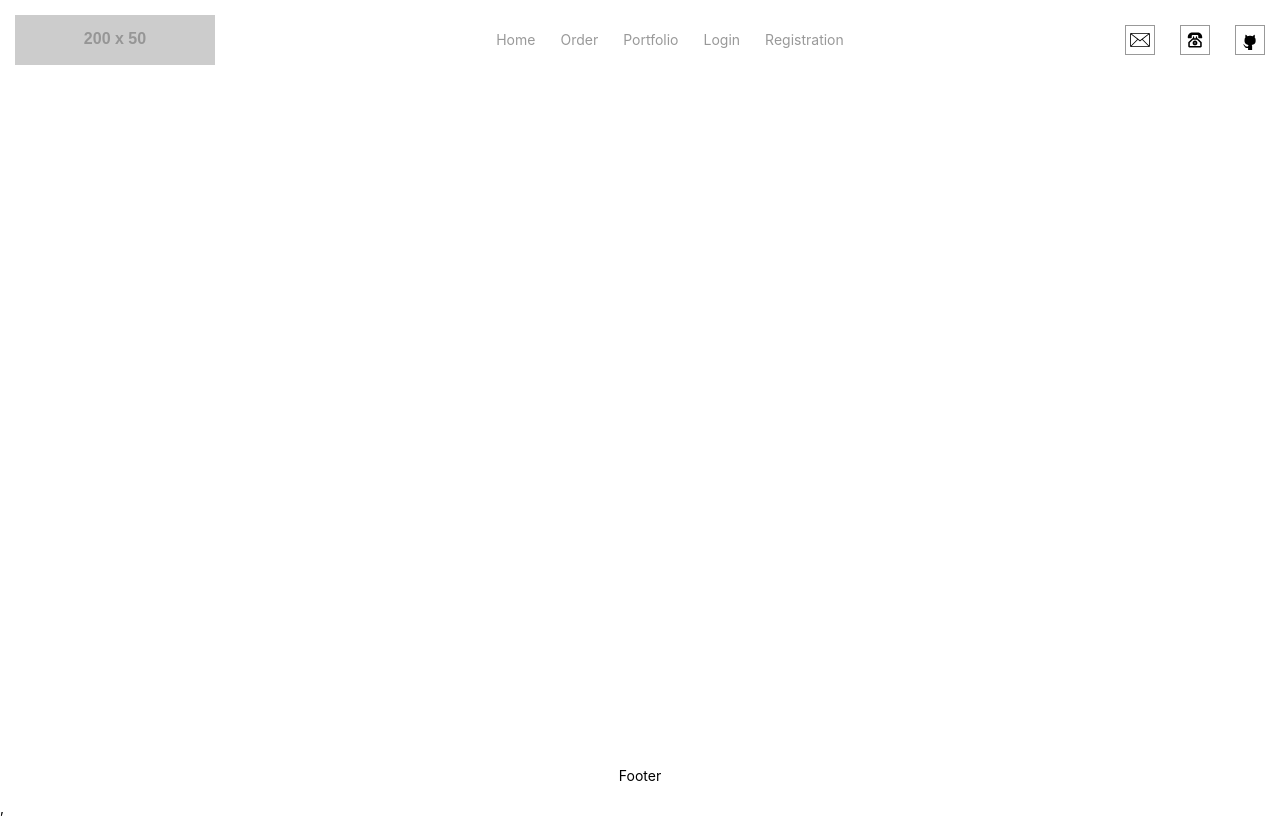
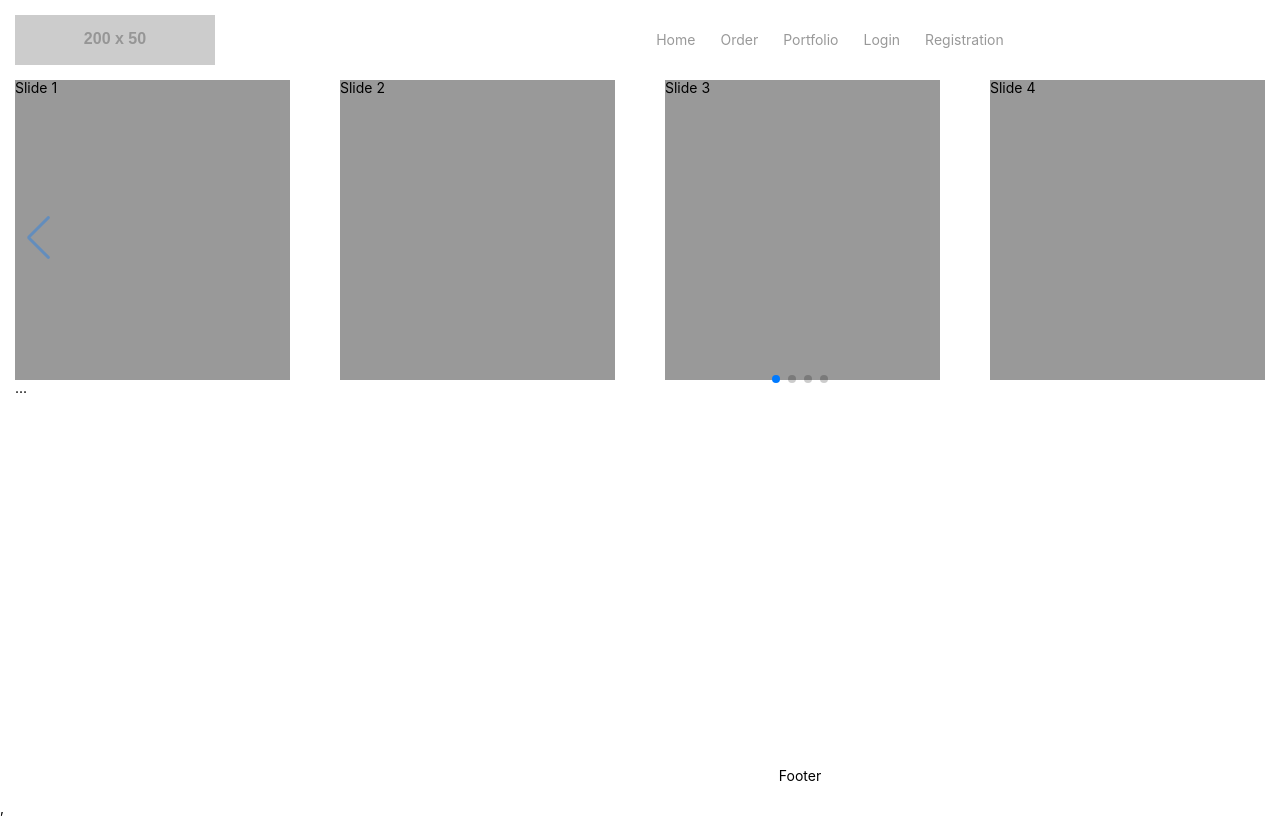
Before and after one commit to Lapitskyi/landing, a React (Create React App) app: page /home in a window 1280 px wide. Built offline with nearby package versions, Linux system fonts and the light colour scheme.

Commit message:
add swiper

```diff
--- a/package.json
+++ b/package.json
@@ -13,6 +13,7 @@
     "react-scripts": "4.0.1",
     "redux": "^4.0.5",
     "sass-loader": "^10.1.1",
+    "swiper": "^6.4.10",
     "web-vitals": "^0.2.4"
   },
   "scripts": {
--- a/src/App.js
+++ b/src/App.js
@@ -4,31 +4,32 @@ import './App.scss';
 import Header from "./components/Header/Header"
 import Footer from "./components/Footer/Footer"
 
-// import Order from "./components/Order/Order"
-// import Portfolio from "./components/Portfolio/Portfolio"
+import Order from "./components/Order/Order"
+import Portfolio from "./components/Portfolio/Portfolio"
 import Login from './components/Auth/Login';
 import Registration from './components/Auth/Registration';
 import Reset from './components/Auth/Reset';
 
-import { Route } from "react-router-dom"
+import {Route} from "react-router-dom"
+import Home from "./components/Home/Home";
 
 const App = () => {
     return (
         <div className="app-wrapper">
-      <Header />
+            <Header/>
             <div className="content">
                 <div className="container">
-
-          {/* <Route path='/order' render={() => <Order />} />
-          <Route path='/portfolio' render={() => <Portfolio />} /> */}
-          <Route path='/login' render={() => <Login />} />
-          <Route path='/registration' render={() => <Registration />} />
-          <Route path='/reset' render={() => <Reset />} />
+                    <Route path='/home' render={() => <Home/>}/>
+                    <Route path='/order' render={() => <Order/>}/>
+                    <Route path='/portfolio' render={() => <Portfolio/>}/>
+                    <Route path='/login' render={() => <Login/>}/>
+                    <Route path='/registration' render={() => <Registration/>}/>
+                    <Route path='/reset' render={() => <Reset/>}/>
 
                 </div>
 
             </div>
-      <Footer />
+            <Footer/>
         </div>
     )
 
--- a/src/components/Auth/AuthForm/AuthForm.jsx
+++ b/src/components/Auth/AuthForm/AuthForm.jsx
@@ -11,6 +11,7 @@ const AuthForm = (props) => {
             id={input.id}
             label={input.label}
             placeholder={input.placeholder}
+
         />)
 
     return (
@@ -23,6 +24,6 @@ const AuthForm = (props) => {
         </form>
 
     )
-}
+};
 
 export default AuthForm;
--- a/src/components/Auth/AuthForm/InputCheckbox/InputCheckbox.jsx
+++ b/src/components/Auth/AuthForm/InputCheckbox/InputCheckbox.jsx
@@ -8,7 +8,7 @@ const InputCheckbox = (props) => {
     return (
         <label className="form__label-checkbox">
             <input className="form__checkbox" type="checkbox" />
-            <span class="form__check-style"></span>
+            <span class="form__check-style"></span> Remember me
         </label>
     )
 }
--- a/src/components/Auth/Login.jsx
+++ b/src/components/Auth/Login.jsx
@@ -10,7 +10,7 @@ import sprite from "../../assets/spriteSvg/sprite.svg";
 const Login = (props) => {
     let inputs = [
 
-        { id: "email", label: "email", placeholder: "email" },
+        { id: "email", label: "Username or email", placeholder: "email" },
         { id: "password", label: "password", placeholder: "password" }
     ]
 
@@ -27,8 +27,8 @@ const Login = (props) => {
                 <h2 className="auth__title">Sing in</h2>
                 <AuthForm inputs={inputs} />
 
-                <NavLink className="auth__link" to="/reset" >Reset login</NavLink>
-                <NavLink className="auth__link" to="/registration" >Registration</NavLink>
+                <NavLink className="auth__link" to="/reset" >Forgot your password?</NavLink>
+                <NavLink className="auth__link" to="/registration" >Don't have an account yet? Register now</NavLink>
             </div>
         </div>
     )
--- a/src/components/Auth/Registration.jsx
+++ b/src/components/Auth/Registration.jsx
@@ -29,7 +29,7 @@ const Registration = (props) => {
                 <h2 className="auth__title">Sing Up</h2>
                 <AuthForm inputs={inputs} />
 
-                <NavLink className="auth__link" to="/login" >login</NavLink>
+                <NavLink className="auth__link" to="/login" >Already have login and password? Sign in</NavLink>
 
             </div>
         </div>
--- a/src/components/Auth/Reset.jsx
+++ b/src/components/Auth/Reset.jsx
@@ -11,7 +11,7 @@ const Reset = (props) => {
 
     let inputs = [
 
-        { id: "email", label: "email", placeholder: "email" }
+        { id: "email", label: "email", placeholder: "email", btn:"Reset password"}
 
     ]
 
@@ -29,7 +29,7 @@ const Reset = (props) => {
                 <h2 className="auth__title">Reset password</h2>
                 <AuthForm inputs={inputs} />
 
-                <NavLink className="auth__link" to="/login" >login</NavLink>
+                <NavLink className="auth__link" to="/login" >Already have login and password? Sign in</NavLink>
 
             </div>
         </div>
--- a/src/components/Header/Header.jsx
+++ b/src/components/Header/Header.jsx
@@ -48,7 +48,7 @@ const Header = (props) => {
 
                     <ul className="menu__list">
                         {/* {menuArray} */}
-                        <MenuItem name="Home" link="/" />
+                        <MenuItem name="Home" link="/home" />
                         <MenuItem name="Order" link="/order" />
                         <MenuItem name="Portfolio" link="/portfolio" />
                         <MenuItem name="Login" link="/login" />
--- /dev/null
+++ b/src/components/Home/Home.jsx
@@ -0,0 +1,45 @@
+import React from 'react'
+
+import SwiperCore, { Navigation, Pagination } from 'swiper';
+import { Swiper, SwiperSlide } from 'swiper/react';
+
+import 'swiper/swiper.scss';
+import 'swiper/components/navigation/navigation.scss';
+import 'swiper/components/pagination/pagination.scss';
+
+
+
+
+import './Home.scss';
+
+
+const Home = (props) =>{
+    SwiperCore.use([Navigation, Pagination, ]);
+    return(
+        <div>
+            <Swiper
+                spaceBetween={50}
+                slidesPerView={4}
+                navigation
+                pagination={{ clickable: true }}
+
+                onSwiper={(swiper) => console.log(swiper)}
+                onSlideChange={() => console.log('slide change')}
+            >
+                <SwiperSlide>Slide 1</SwiperSlide>
+                <SwiperSlide>Slide 2</SwiperSlide>
+                <SwiperSlide>Slide 3</SwiperSlide>
+                <SwiperSlide>Slide 4</SwiperSlide>
+                <SwiperSlide>Slide 5</SwiperSlide>
+                <SwiperSlide>Slide 6</SwiperSlide>
+                <SwiperSlide>Slide 7</SwiperSlide>
+                ...
+            </Swiper>
+
+        </div>
+    )
+}
+
+
+
+export default Home;
--- /dev/null
+++ b/src/components/Home/Home.scss
@@ -0,0 +1,4 @@
+.swiper-slide{
+  height: 300px;
+  background-color: #999;
+}
--- a/src/components/Order/Order.jsx
+++ b/src/components/Order/Order.jsx
@@ -0,0 +1,13 @@
+import React from 'react'
+import './Order.scss';
+
+
+
+
+const Order = (props) =>{
+    return(
+        <div>Order</div>)
+}
+
+
+export default Order;
--- a/src/components/Portfolio/Portfolio.jsx
+++ b/src/components/Portfolio/Portfolio.jsx
@@ -0,0 +1,13 @@
+import React from 'react'
+import './Portfolio.scss';
+
+
+
+
+const Portfolio = (props) =>{
+    return(
+        <div>Portfolio</div>)
+}
+
+
+export default Portfolio;
```
Also changed, not shown: 2 other files (tests, documents, lock files or other folders). Lines whose indentation alone changed are shown as unchanged.
